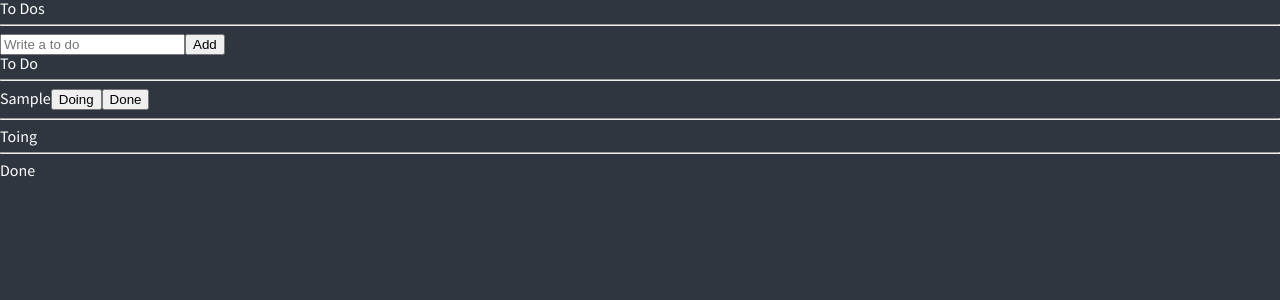
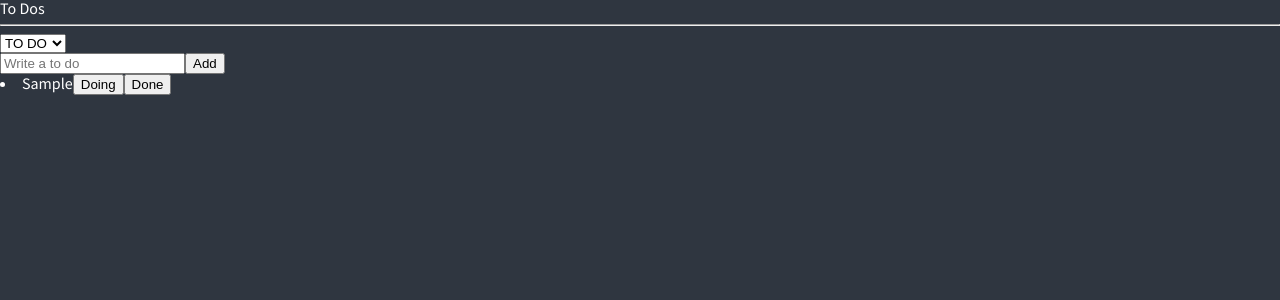
Before and after one commit to mahwin/practice-cra, a React (Create React App) app: page / in a window 1280 px wide. Both pictures are taken after typing "Sample" into the empty fields and a click on the button "Add". Shown: the top 300 px of the page. Built offline with nearby package versions, Linux system fonts and the light colour scheme.

Commit message:
Add selector

```diff
--- a/src/components/CreateToDO.tsx
+++ b/src/components/CreateToDO.tsx
@@ -1,5 +1,5 @@
 import { useForm } from "react-hook-form";
-import { useRecoilState } from "recoil";
+import { useSetRecoilState } from "recoil";
 import { toDoState } from "./atom";
 
 interface IForm {
@@ -7,7 +7,7 @@ interface IForm {
 }
 
 function CreateToDo() {
-  const [toDos, setToDos] = useRecoilState(toDoState);
+  const setToDos = useSetRecoilState(toDoState);
   const { register, handleSubmit, setValue } = useForm<IForm>();
   const handleValid = ({ toDo }: IForm) => {
     setToDos((oldToDos) => [
@@ -16,7 +16,6 @@ function CreateToDo() {
     ]);
     setValue("toDo", "");
   };
-
   return (
     <form onSubmit={handleSubmit(handleValid)}>
       <input
--- a/src/components/ToDo.tsx
+++ b/src/components/ToDo.tsx
@@ -1,29 +1,29 @@
 import React from "react";
 import { useSetRecoilState } from "recoil";
 import { IToDo, toDoState } from "./atom";
-
 function ToDo({ text, category, id }: IToDo) {
   const setToDos = useSetRecoilState(toDoState);
-  const onClick = (e: React.MouseEvent<HTMLButtonElement>) => {
+  const onClick = (event: React.MouseEvent<HTMLButtonElement>) => {
     const {
       currentTarget: { name },
-    } = e;
+    } = event;
     setToDos((oldToDos) => {
       const targetIndex = oldToDos.findIndex((toDo) => toDo.id === id);
-      const newToDo = { text, id, category: name as any };
-      return [
-        ...oldToDos.slice(0, targetIndex),
-        newToDo,
-        ...oldToDos.slice(targetIndex + 1),
-      ];
+      const newToDo = { text, id, category: name };
+      return oldToDos;
     });
   };
   return (
     <li>
-      {text}
+      <span>{text}</span>
       {category !== "DOING" && (
         <button name="DOING" onClick={onClick}>
           Doing
+        </button>
+      )}
+      {category !== "TO_DO" && (
+        <button name="TO_DO" onClick={onClick}>
+          To Do
         </button>
       )}
       {category !== "DONE" && (
@@ -31,20 +31,7 @@ function ToDo({ text, category, id }: IToDo) {
           Done
         </button>
       )}
-      {category !== "TO_DO" && (
-        <button name="TO_DO" onClick={onClick}>
-          To Do
-        </button>
-      )}
     </li>
   );
 }
-
 export default ToDo;
-
-let [num1, num2] = [8, 33];
-const x1 = Math.floor(num1 / 4);
-const y1 = num1 % 4 === 0 ? 4 : num1 % 4;
-const x2 = Math.floor(num2 / 4);
-const y2 = num2 % 4 === 0 ? 4 : num2 % 4;
-console.log(Math.abs(x1 - x2) + Math.abs(y1 - y2));
--- a/src/components/ToDoList.tsx
+++ b/src/components/ToDoList.tsx
@@ -1,37 +1,35 @@
-import { useRecoilValue } from "recoil";
-import { toDoSelector, toDoState } from "./atom";
+import React from "react";
+import { useRecoilValue, useRecoilState } from "recoil";
+import { categoryState, toDoSelector, toDoState } from "./atom";
 import CreateToDo from "./CreateToDO";
 import ToDo from "./ToDo";
 
 function ToDoList() {
-  const [toDo, doing, done] = useRecoilValue(toDoSelector);
-
+  const toDos = useRecoilValue(toDoSelector);
+  console.log(toDos);
+  const [category, setCategory] = useRecoilState(categoryState);
+  const onInput = (event: React.FocusEvent<HTMLSelectElement>) => {
+    console.log(event.currentTarget.value);
+    setCategory(event.currentTarget.value);
+  };
   return (
     <div>
       <h1>To Dos</h1>
       <hr />
+      <select value={category} onInput={onInput}>
+        <option value="TO_DO">TO DO</option>
+        <option value="DOING">DOING</option>
+        <option value="DONE">DONE</option>
+      </select>
       <CreateToDo />
-      <h2>To Do</h2>
-      <hr />
-      <ul>
-        {toDo.map((toDo) => (
-          <ToDo key={toDo.id} {...toDo} />
-        ))}
-      </ul>
-      <hr />
-      <h2>Toing</h2>
-      <ul>
-        {doing.map((toDo) => (
-          <ToDo key={toDo.id} {...toDo} />
-        ))}
-      </ul>
-      <hr />
-      <h2>Done</h2>
-      <ul>
-        {done.map((toDo) => (
-          <ToDo key={toDo.id} {...toDo} />
-        ))}
-      </ul>
+      {toDos?.map((toDo) => (
+        <ToDo
+          key={toDo.id}
+          text={toDo.text}
+          id={toDo.id}
+          category={category as any}
+        />
+      ))}
     </div>
   );
 }
--- a/src/components/atom.ts
+++ b/src/components/atom.ts
@@ -11,14 +11,19 @@ export const toDoState = atom<IToDo[]>({
   default: [],
 });
 
+export const categoryState = atom({
+  key: "category",
+  default: "TO_DO",
+});
+
 export const toDoSelector = selector({
   key: "toDoSelector",
   get: ({ get }) => {
     const toDos = get(toDoState);
-    return [
-      toDos.filter((toDo) => toDo.category === "TO_DO"),
-      toDos.filter((toDo) => toDo.category === "DOING"),
-      toDos.filter((toDo) => toDo.category === "DONE"),
-    ];
+    const category = get(categoryState);
+    console.log("toDos", toDos);
+    console.log("category", category);
+    console.log(toDos.filter((toDo) => toDo.category === category));
+    return toDos.filter((toDo) => toDo.category === category);
   },
 });
```
